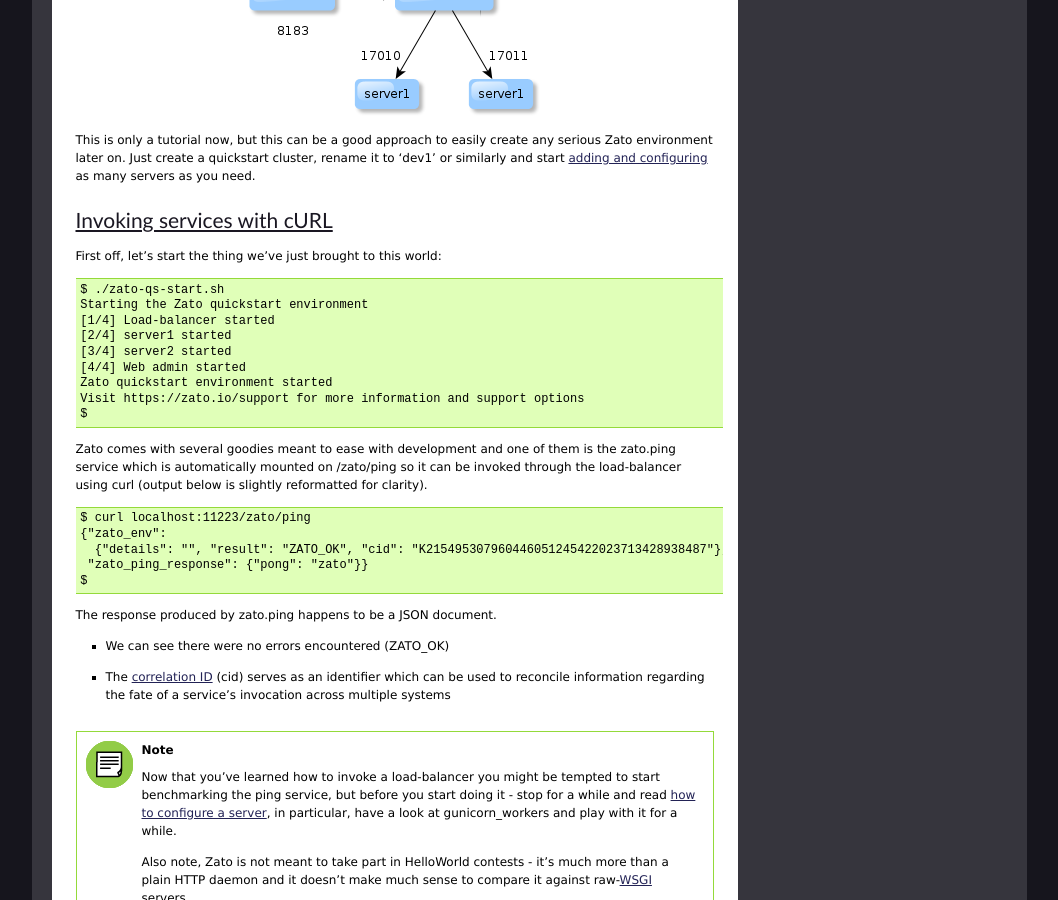
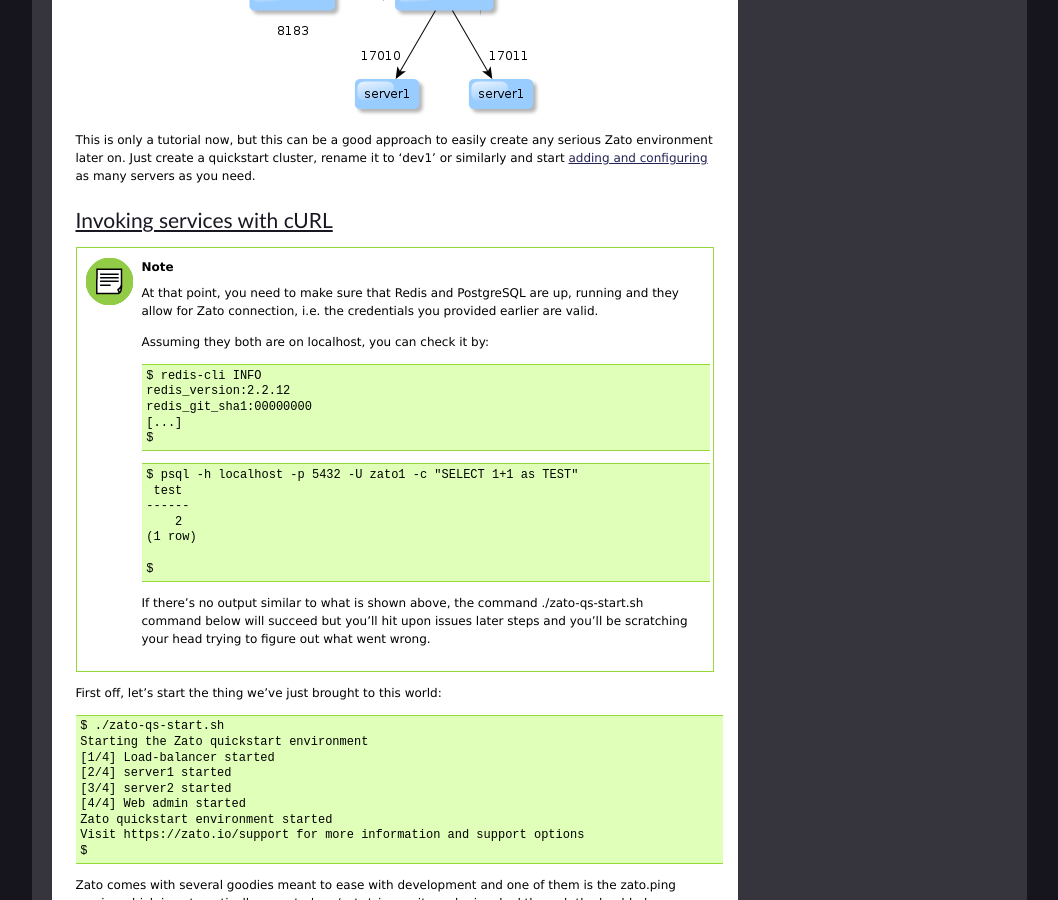
Before and after one commit to rfdiazpr/zato-docs, a Sphinx documentation site: the page built from sphinx/tutorial/01.txt, in a window 1280 px wide and 900 px high, scrolled down 3399 px. Shown: the whole window, without its empty margins (111-1169 px from the left). Built offline with Sphinx 7.4.7, drawn with Linux system fonts in a browser that asks for light colours.

Commit message:
Emphasized the importance of having both Postgres and Redis up and running

```diff
--- a/sphinx/tutorial/01.txt
+++ b/sphinx/tutorial/01.txt
@@ -234,6 +234,37 @@
 Invoking services with cURL
 ---------------------------
 
+.. note ::
+
+  At that point, you need to make sure that Redis and PostgreSQL are up,
+  running and they allow for Zato connection, i.e. the credentials you provided
+  earlier are valid.
+
+  Assuming they both are on localhost, you can check it by:
+
+  ::
+
+    $ redis-cli INFO
+    redis_version:2.2.12
+    redis_git_sha1:00000000
+    [...]
+    $
+
+  ::
+
+    $ psql -h localhost -p 5432 -U zato1 -c "SELECT 1+1 as TEST"
+     test
+    ------
+        2
+    (1 row)
+
+    $
+
+  If there's no output similar to what is shown above, the command
+  ./zato-qs-start.sh command below will succeed but you'll hit upon
+  issues later steps and you'll be scratching your head trying to figure out
+  what went wrong.
+
 First off, let's start the thing we've just brought to this world:
 
 ::
```
